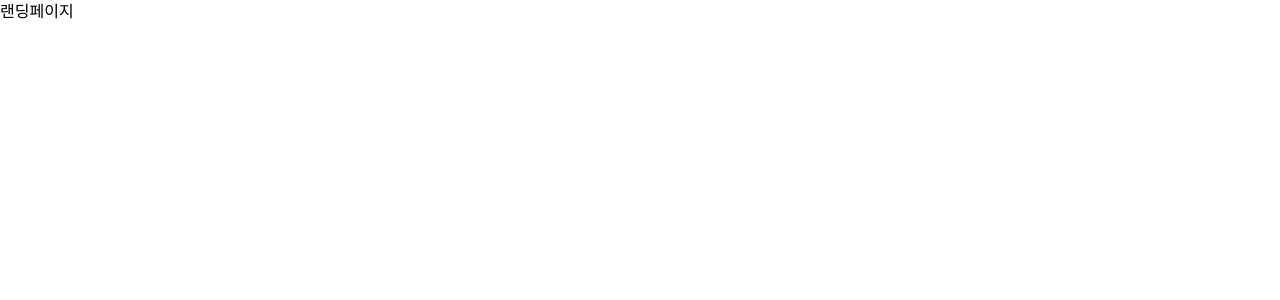
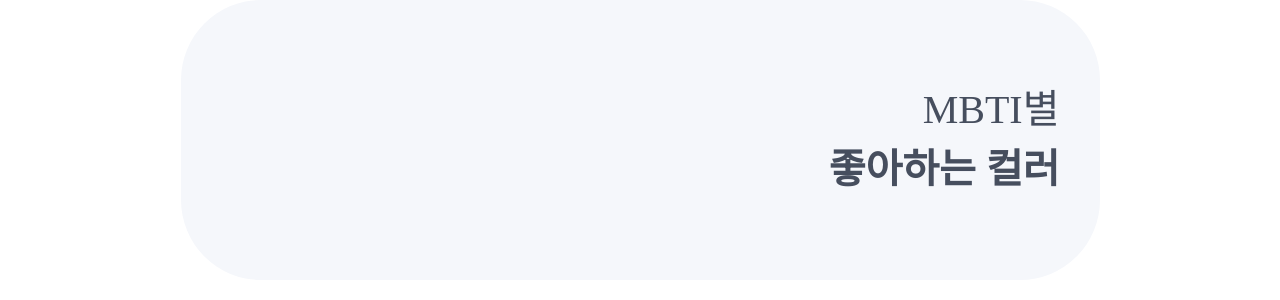
Before and after one commit to mocking-tiger/mbti, a Next.js app: page / in a window 1280 px wide. Shown: the top 300 px of the page. Built offline with nearby package versions, Linux system fonts and the light colour scheme; a web font is replaced by a local one.

Commit message:
chore: 헤더 퍼블리싱

```diff
--- a/app/page.tsx
+++ b/app/page.tsx
@@ -1,3 +1,11 @@
+import Header from "@/components/header";
+
 export default function Home() {
-  return <h1 className="text-[1.6rem]">랜딩페이지</h1>;
+  return (
+    <main className="max-w-[919px] mx-auto text-[1.6rem]">
+      <header>
+        <Header />
+      </header>
+    </main>
+  );
 }
--- /dev/null
+++ b/components/header.tsx
@@ -0,0 +1,11 @@
+export default function Header() {
+  return (
+    <div className="px-[40px] py-[80px] rounded-[80px] bg-[#f5f7fb]">
+      <h1 className="text-[#464E5E] text-[4rem] text-right">
+        MBTI별
+        <br />
+        <span className="font-bold">좋아하는 컬러</span>
+      </h1>
+    </div>
+  );
+}
```
